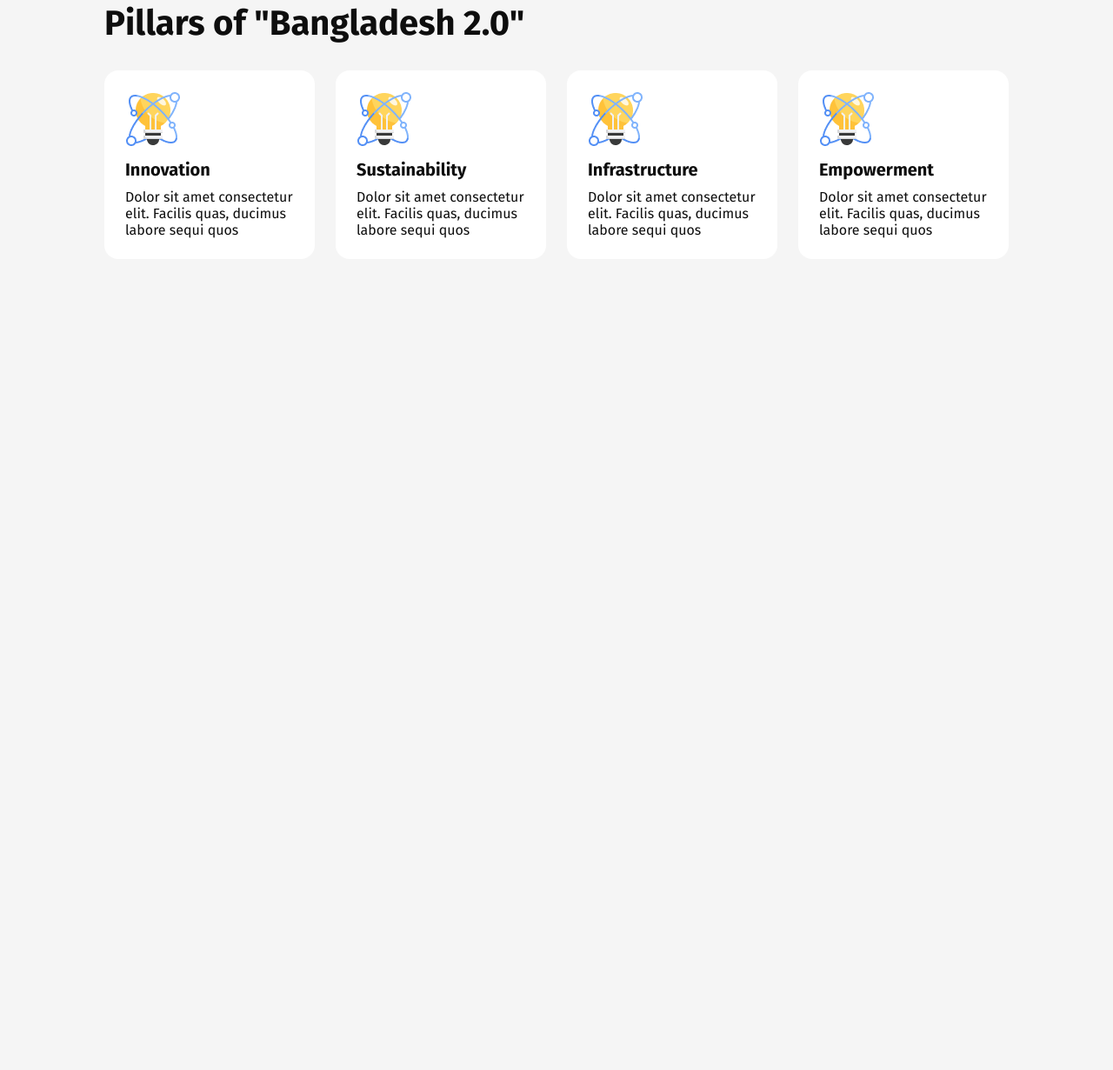
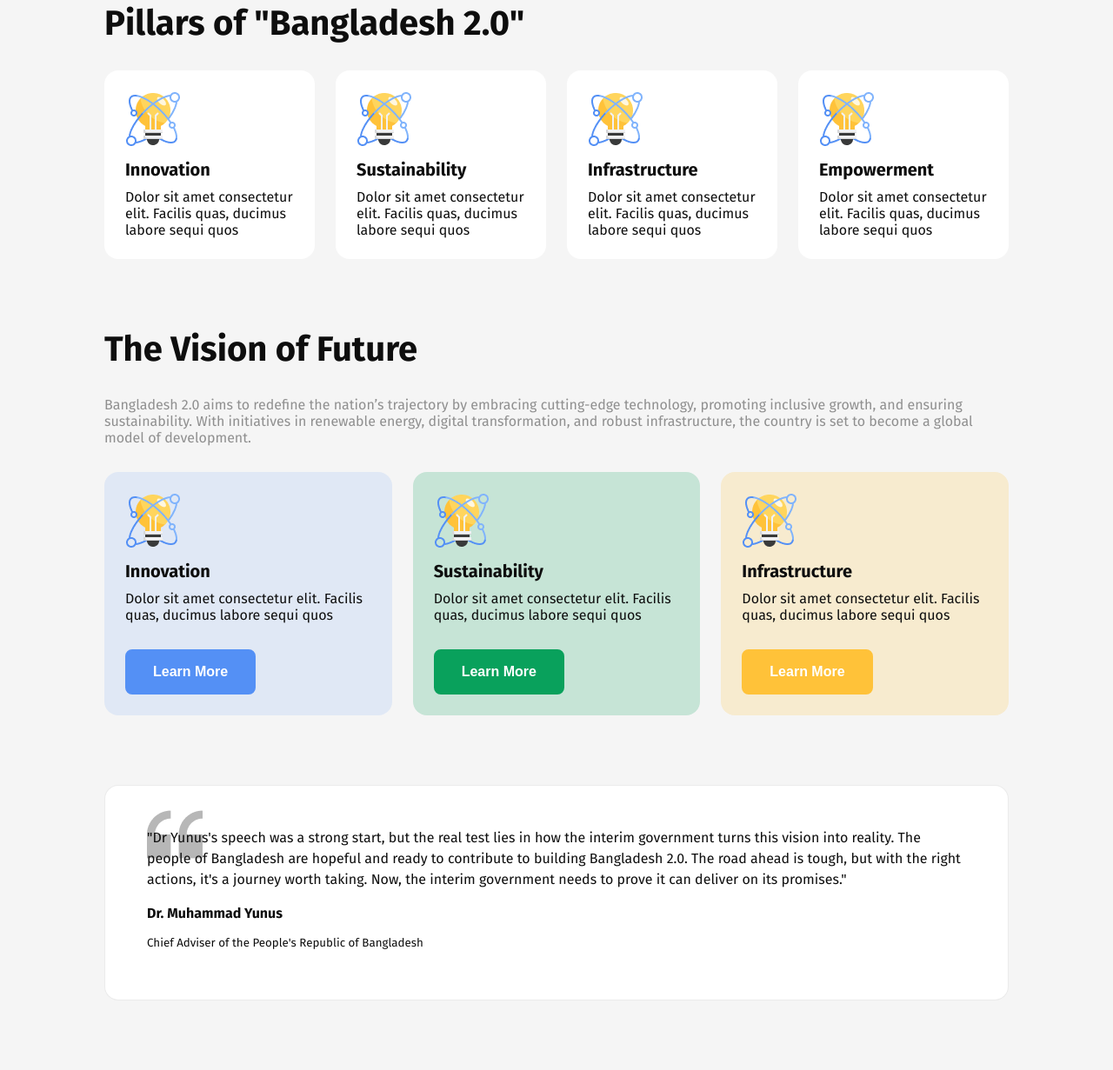
Before and after one commit to AsifHossain22/b11a1-asignment-1, a plain HTML site: page index.html in a window 1280 px wide. Shown: the part 693-1924 px from the top of the page at 87% size. Before the commit the page ends 1071 px from the top, so only its background shows below. Drawn offline with Linux system fonts and the light colour scheme.

Commit message:
Added Vision and Quote Section

```diff
--- a/index.html
+++ b/index.html
@@ -86,6 +86,82 @@
         </div>
       </section>
       <!-- PillarSectionEnd -->
+
+      <!-- VisionSectionStart -->
+      <section class="vision">
+        <div class="vision-container">
+          <h2 class="section-heading">The Vision of Future</h2>
+          <p class="section-description">
+            Bangladesh 2.0 aims to redefine the nation’s trajectory by embracing
+            cutting-edge technology, promoting inclusive growth, and ensuring
+            sustainability. With initiatives in renewable energy, digital
+            transformation, and robust infrastructure, the country is set to
+            become a global model of development.
+          </p>
+          <div class="vision-items">
+            <div class="vision-item vision-item-1">
+              <div class="icon">
+                <img src="assets/card-icon.png" alt="" />
+              </div>
+              <h4 class="vision-title">Innovation</h4>
+              <p class="vision-description">
+                Dolor sit amet consectetur elit. Facilis quas, ducimus labore
+                sequi quos
+              </p>
+              <div class="button-container">
+                <button class="btn-primary vision-btn-1">Learn More</button>
+              </div>
+            </div>
+            <div class="vision-item vision-item-2">
+              <div class="icon">
+                <img src="assets/card-icon.png" alt="" />
+              </div>
+              <h4 class="vision-title">Sustainability</h4>
+              <p class="vision-description">
+                Dolor sit amet consectetur elit. Facilis quas, ducimus labore
+                sequi quos
+              </p>
+              <div class="button-container">
+                <button class="btn-primary vision-btn-2">Learn More</button>
+              </div>
+            </div>
+            <div class="vision-item vision-item-3">
+              <div class="icon">
+                <img src="assets/card-icon.png" alt="" />
+              </div>
+              <h4 class="vision-title">Infrastructure</h4>
+              <p class="vision-description">
+                Dolor sit amet consectetur elit. Facilis quas, ducimus labore
+                sequi quos
+              </p>
+              <div class="button-container">
+                <button class="btn-primary vision-btn-3">Learn More</button>
+              </div>
+            </div>
+          </div>
+        </div>
+      </section>
+      <!-- VisionSectionEnd -->
+
+      <!-- QuoteSectionStart -->
+      <section class="quote">
+        <div class="quote-container">
+          <p class="quote-description">
+            "Dr Yunus's speech was a strong start, but the real test lies in how
+            the interim government turns this vision into reality. The people of
+            Bangladesh are hopeful and ready to contribute to building
+            Bangladesh 2.0. The road ahead is tough, but with the right actions,
+            it's a journey worth taking. Now, the interim government needs to
+            prove it can deliver on its promises."
+            <br />
+            <strong class="author">Dr. Muhammad Yunus</strong>
+            <small class="designation"
+              >Chief Adviser of the People's Republic of Bangladesh</small
+            >
+          </p>
+        </div>
+      </section>
+      <!-- QuoteSectionEnd -->
     </main>
     <footer></footer>
   </body>
--- a/styles/style.css
+++ b/styles/style.css
@@ -53,6 +53,9 @@ footer {
 .section-heading {
   font-size: 40px;
   font-weight: 700;
+}
+.section-description {
+  color: #0e0e0e70;
 }
 
 /*
@@ -112,33 +115,124 @@ nav li .btn-secondary:hover {
 /*
 * PillarStyle
 */
-.pillar {
+.pillar,
+.vision {
   padding: 80px 0;
 }
-.pillar .pillar-container {
+.pillar .pillar-container,
+.vision .vision-container {
 }
-.pillar .pillar-container .section-heading {
+.pillar .pillar-container .section-heading,
+.vision .vision-container .section-heading {
   padding-bottom: 30px;
 }
-.pillar .pillar-container .pillar-items {
+.pillar .pillar-container .pillar-items,
+.vision .vision-container .vision-items {
   display: flex;
   gap: 24px;
 }
-.pillar .pillar-container .pillar-item {
+.pillar .pillar-container .pillar-item,
+.vision .vision-container .vision-item {
   background-color: #ffffff;
   padding: 24px;
   border-radius: 16px;
 }
-.pillar .pillar-container .pillar-item .icon {
+.pillar .pillar-container .pillar-item .icon,
+.vision .vision-container .vision-item .icon {
   width: 64px;
 }
-.pillar .pillar-container .pillar-item .icon img {
+.pillar .pillar-container .pillar-item .icon img,
+.vision .vision-container .vision-item .icon img {
   width: 100%;
 }
-.pillar .pillar-container .pillar-item .pillar-title {
+.pillar .pillar-container .pillar-item .pillar-title,
+.vision .vision-container .vision-item .vision-title {
   font-size: 20px;
   font-weight: 700;
   padding: 10px 0;
 }
-.pillar .pillar-container .pillar-item .pillar-description {
+.pillar .pillar-container .pillar-item .pillar-description,
+.vision .vision-container .vision-item .vision-description {
 }
+
+/*
+* VisionStyle
+*/
+.vision {
+  padding-top: 0;
+}
+.vision-container {
+}
+.vision-container .section-heading {
+}
+.vision-container .section-description {
+  padding-bottom: 30px;
+}
+.vision .button-container .vision-btn-1 {
+  background-color: #5490f5;
+  border-color: #5490f5;
+  transition-duration: 0.3s;
+}
+.vision .button-container .vision-btn-1:hover {
+  background-color: #3a79e6;
+  border-color: #3a79e6;
+}
+.vision .button-container .vision-btn-2 {
+  background-color: #09a15c;
+  border-color: #09a15c;
+  transition-duration: 0.3s;
+}
+.vision .button-container .vision-btn-2:hover {
+  background-color: #0e9156;
+  border-color: #0e9156;
+}
+.vision .button-container .vision-btn-3 {
+  background-color: #ffc239;
+  border-color: #ffc239;
+  transition-duration: 0.3s;
+}
+.vision .button-container .vision-btn-3:hover {
+  background-color: #e4ad2d;
+  border-color: #e4ad2d;
+}
+
+.vision .vision-item.vision-item-1 {
+  background-color: #5490f520;
+}
+.vision .vision-item.vision-item-2 {
+  background-color: #c6e4d6;
+}
+.vision .vision-item.vision-item-3 {
+  background-color: #f7ebcf;
+}
+.vision-item .vision-description {
+  padding-bottom: 30px;
+}
+
+/*
+* QuoteStyle
+*/
+.quote {
+  padding-bottom: 80px;
+}
+.quote .quote-container {
+  background-color: #ffffff;
+  padding: 24px 48px;
+  border: 1px solid #0e0e0e15;
+  border-radius: 16px;
+}
+.quote .quote-container .quote-description {
+  background-image: url(../assets/quote-bg.png);
+  background-position: top left;
+  background-repeat: no-repeat;
+  padding: 24px 0;
+  line-height: 24px;
+}
+.quote .author {
+  display: block;
+  padding: 15px 0 5px;
+}
+.quote .designation {
+  display: block;
+  padding: 5px 0;
+}
```
Lines whose indentation alone changed are shown as unchanged.
